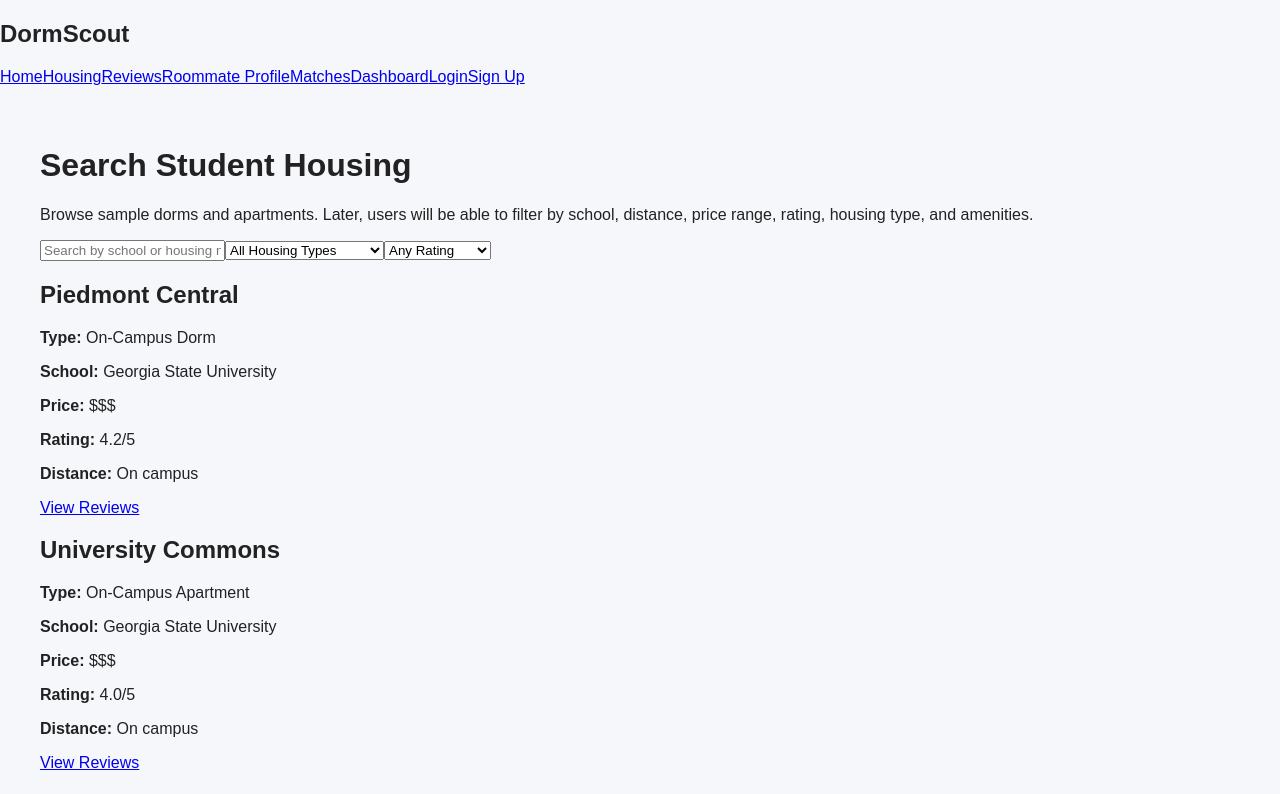
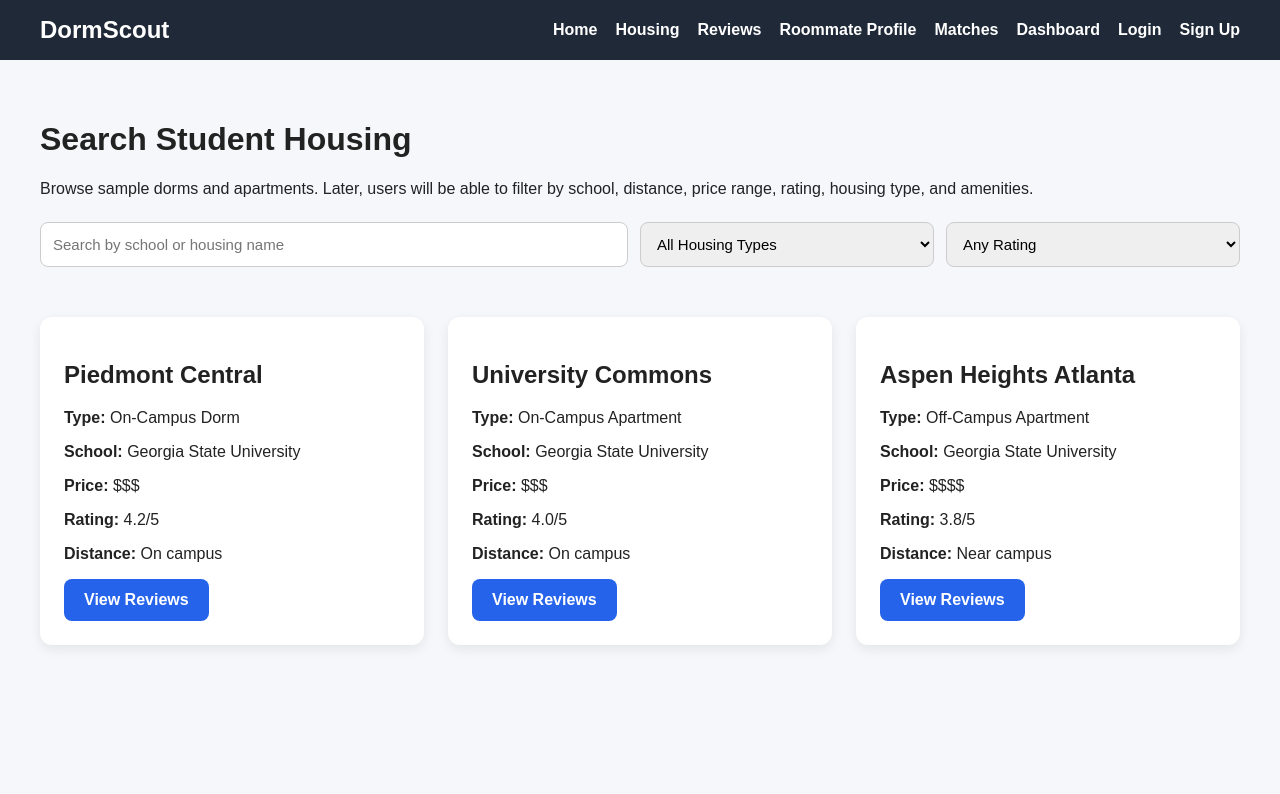
Before and after one commit to DoubleRLD/CTW, a React (Vite) app in the folder frontend/: page /housing in a window 1280 px wide. Shown: the top 794 px of the page. Built offline with nearby package versions, Linux system fonts and the light colour scheme.

Commit message:
[Update] Improve frontend styling
Tags: [Update]

Name: Reagan Marscel

Date: June 30, 2026

Details: Improved the basic frontend styling for the navigation bar, cards, forms, buttons, housing filters, and page spacing.

```diff
--- a/frontend/src/App.css
+++ b/frontend/src/App.css
@@ -1,3 +1,141 @@
+* {
+  box-sizing: border-box;
+}
+
+.navbar {
+  display: flex;
+  justify-content: space-between;
+  align-items: center;
+  background: #1f2937;
+  color: white;
+  padding: 16px 40px;
+  flex-wrap: wrap;
+}
+
+.navbar h2 {
+  margin: 0;
+}
+
+.nav-links {
+  display: flex;
+  gap: 18px;
+  flex-wrap: wrap;
+}
+
+.nav-links a {
+  color: white;
+  text-decoration: none;
+  font-weight: bold;
+}
+
+.nav-links a:hover {
+  text-decoration: underline;
+}
+
 .page {
   padding: 40px;
 }
+
+.hero {
+  max-width: 850px;
+  margin: 80px auto;
+  text-align: center;
+}
+
+.hero h1 {
+  font-size: 48px;
+  margin-bottom: 16px;
+}
+
+.hero p {
+  font-size: 18px;
+  color: #555;
+  line-height: 1.6;
+}
+
+.small-text {
+  font-size: 14px;
+  color: #777;
+  margin-top: 10px;
+}
+
+.button-group {
+  margin-top: 30px;
+  display: flex;
+  justify-content: center;
+  gap: 15px;
+}
+
+.primary-btn,
+.secondary-btn,
+button {
+  display: inline-block;
+  padding: 12px 20px;
+  border-radius: 8px;
+  border: none;
+  text-decoration: none;
+  cursor: pointer;
+  font-weight: bold;
+  text-align: center;
+}
+
+.primary-btn,
+button {
+  background: #2563eb;
+  color: white;
+}
+
+.secondary-btn {
+  background: white;
+  color: #2563eb;
+  border: 1px solid #2563eb;
+}
+
+.card {
+  background: white;
+  padding: 24px;
+  border-radius: 12px;
+  margin: 20px 0;
+  box-shadow: 0 4px 12px rgba(0, 0, 0, 0.08);
+}
+
+.card-grid {
+  display: grid;
+  grid-template-columns: repeat(auto-fit, minmax(250px, 1fr));
+  gap: 24px;
+  margin-top: 30px;
+}
+
+.form {
+  display: flex;
+  flex-direction: column;
+  gap: 12px;
+}
+
+input,
+select,
+textarea {
+  padding: 12px;
+  border: 1px solid #ccc;
+  border-radius: 8px;
+  font-size: 15px;
+}
+
+textarea {
+  min-height: 100px;
+}
+
+.filter-bar {
+  display: grid;
+  grid-template-columns: 2fr 1fr 1fr;
+  gap: 12px;
+  margin-top: 24px;
+}
+
+.details-header {
+  background: white;
+  padding: 28px;
+  border-radius: 12px;
+  margin-bottom: 24px;
+  box-shadow: 0 4px 12px rgba(0, 0, 0, 0.05);
+}
```
